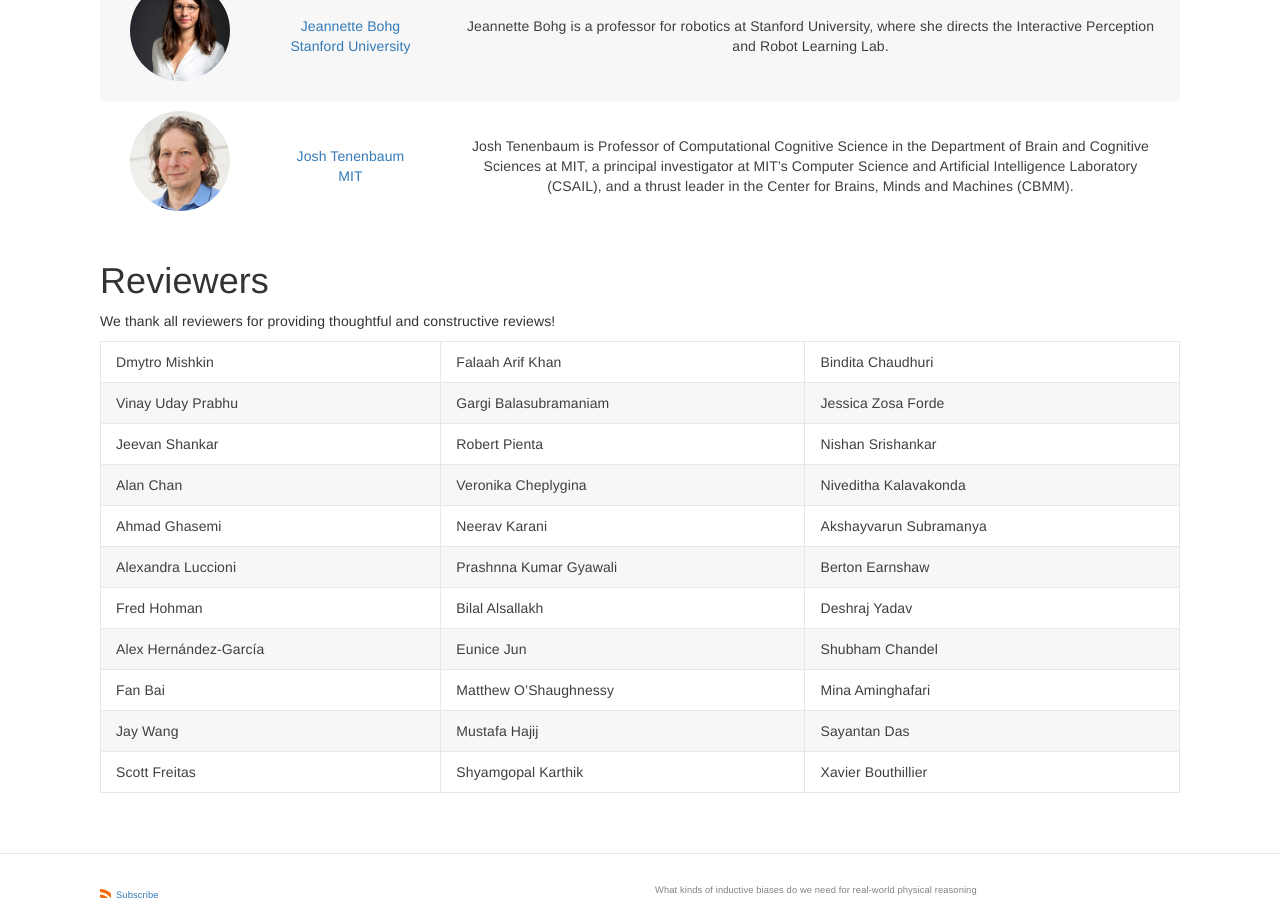
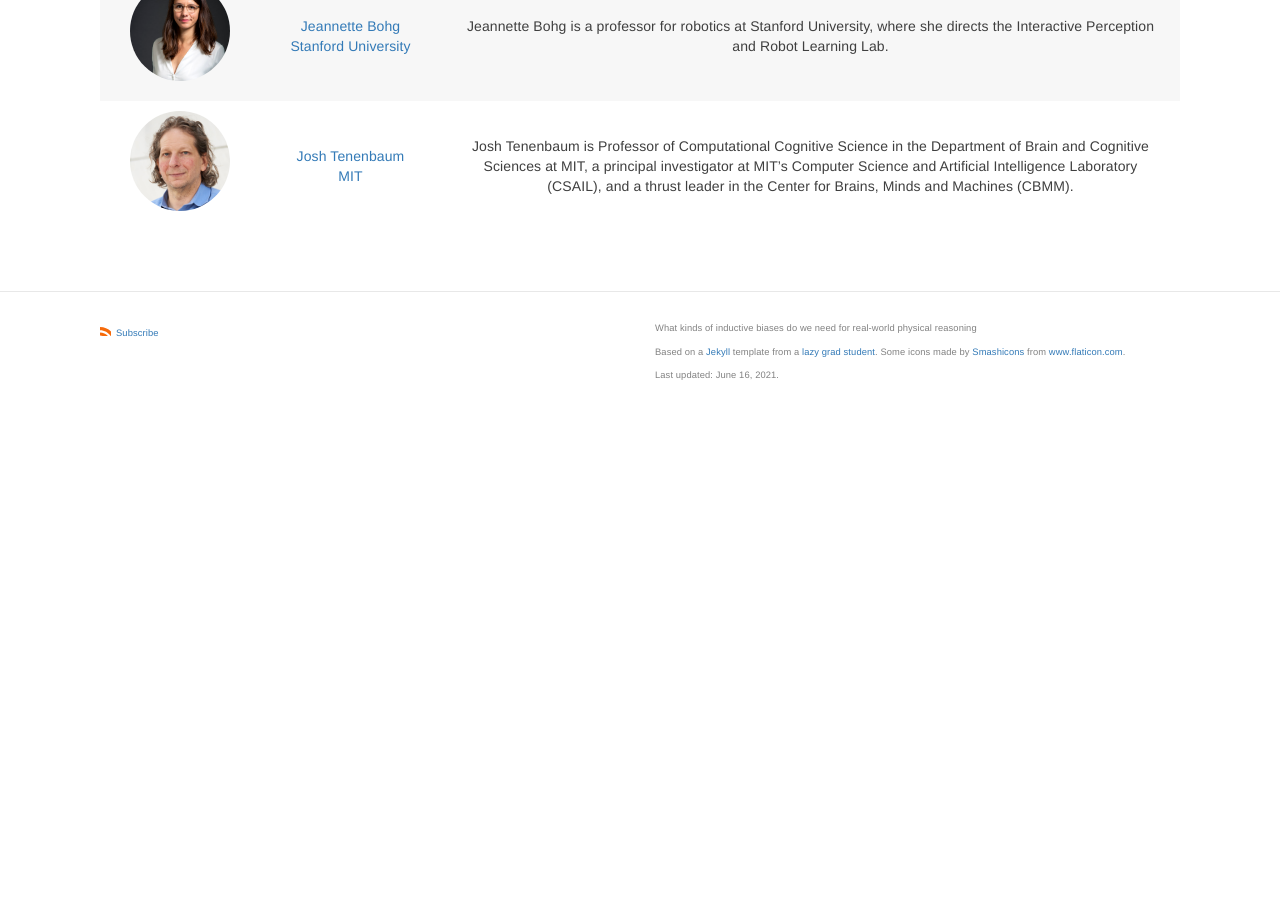
Before and after one commit to physical-reasoning/physical-reasoning.github.io, a Jekyll site: the page built from organizers.md, in a window 1280 px wide and 900 px high, scrolled down 859 px. Built offline with Jekyll 4.4.1, drawn with Linux system fonts in a browser that asks for light colours; after the commit the page ends 1286 px from its top, so only the background shows below that; some of the changed text lies outside the part shown.

Commit message:
updated organizers page

```diff
--- a/organizers.md
+++ b/organizers.md
@@ -1,21 +1,5 @@
 ---
 layout: organizers
-title: People
-permalink: /people/
+title: Organizers
+permalink: /organizers/
 ---
-
-# Reviewers
-
-We thank all reviewers for providing thoughtful and constructive reviews!
-
-| Dmytro Mishkin | Falaah Arif Khan | Bindita Chaudhuri |
-| Vinay Uday Prabhu | Gargi Balasubramaniam | Jessica Zosa Forde |
-| Jeevan Shankar | Robert Pienta | Nishan Srishankar |
-| Alan Chan | Veronika Cheplygina | Niveditha Kalavakonda |
-| Ahmad Ghasemi | Neerav Karani | Akshayvarun Subramanya |
-| Alexandra Luccioni | Prashnna Kumar Gyawali | Berton Earnshaw |
-| Fred Hohman | Bilal Alsallakh | Deshraj Yadav |
-| Alex Hernández-García | Eunice Jun | Shubham Chandel |
-| Fan Bai | Matthew O'Shaughnessy | Mina Aminghafari |
-| Jay Wang | Mustafa Hajij | Sayantan Das |
-| Scott Freitas | Shyamgopal Karthik | Xavier Bouthillier |
```
Also changed, not shown: getinvolved.md (deleted, +0 -7 lines).
